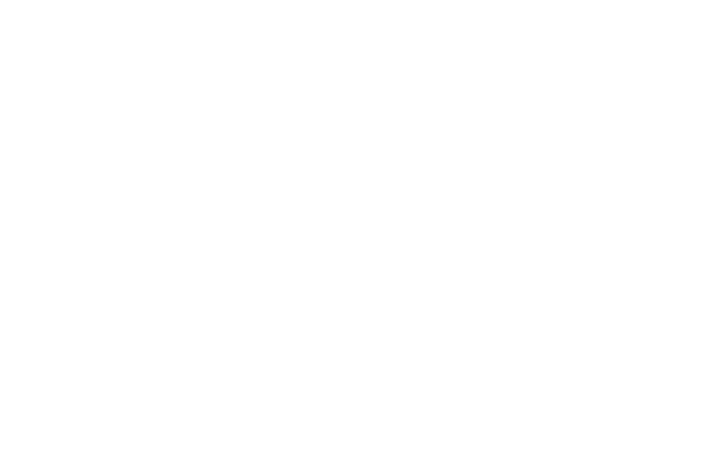
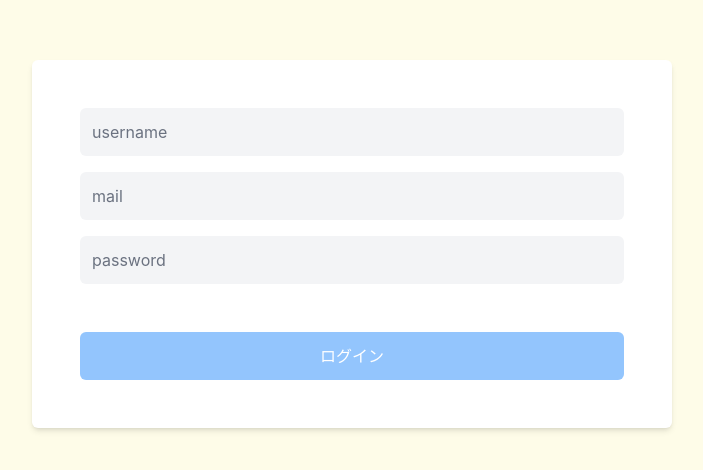
Before and after one commit to naka520/hazimetevol11front, a React (Create React App) app: page /signin in a window 1280 px wide. Before the commit this address had no page. Shown: the part 156-626 px from the top of the page, without its empty margins (288-991 px from the left). Built offline with nearby package versions, Linux system fonts and the light colour scheme.

Commit message:
[add]ログインページの作成

```diff
--- a/src/App.tsx
+++ b/src/App.tsx
@@ -4,6 +4,7 @@ import "./App.css";
 import { BrowserRouter as Router, Route, Routes } from "react-router-dom";
 import TopPage from "./component/TopPage";
 import SignUp from "./component/SignUp";
+import SignIn from "./component/SignIn";
 
 const App: React.FC = () => {
   return (
@@ -11,6 +12,7 @@ const App: React.FC = () => {
       <Routes>
         <Route path="/" element={<TopPage />} />
         <Route path="/signup" element={<SignUp />} />
+        <Route path="/signin" element={<SignIn />} />
         {/* 他のページのルーティングもこちらに追加 */}
       </Routes>
     </Router>
--- /dev/null
+++ b/src/component/SignIn.tsx
@@ -0,0 +1,33 @@
+// SignIn.tsx
+import React from "react";
+
+const SignIn: React.FC = () => {
+  return (
+    <div className="min-h-screen bg-yellow-50 flex items-center justify-center">
+      <div className="bg-white p-12 rounded-md shadow-md w-4/5 md:w-2/3 lg:w-1/2">
+        <div className="mb-8">
+          <input
+            className="bg-gray-100 p-3 rounded-md w-full mb-4 placeholder-gray-500"
+            placeholder="username"
+          />
+          <input
+            className="bg-gray-100 p-3 rounded-md w-full mb-4 placeholder-gray-500"
+            placeholder="mail"
+          />
+          <input
+            className="bg-gray-100 p-3 rounded-md w-full mb-4 placeholder-gray-500"
+            type="password"
+            placeholder="password"
+          />
+        </div>
+        <div className="text-center">
+          <button className="bg-blue-300 hover:bg-gray-400 text-white p-3 rounded-md w-full">
+            ログイン
+          </button>
+        </div>
+      </div>
+    </div>
+  );
+};
+
+export default SignIn;
--- a/src/component/TopPage.tsx
+++ b/src/component/TopPage.tsx
@@ -14,6 +14,7 @@ const TopPage: React.FC = () => {
             className="bg-blue-300 hover:bg-gray-400 text-white p-3 rounded-md w-full mb-2"
             onClick={() => {
               // ログインページへの遷移を記述
+              navigate("/signin");
             }}
           >
             ログイン
```
